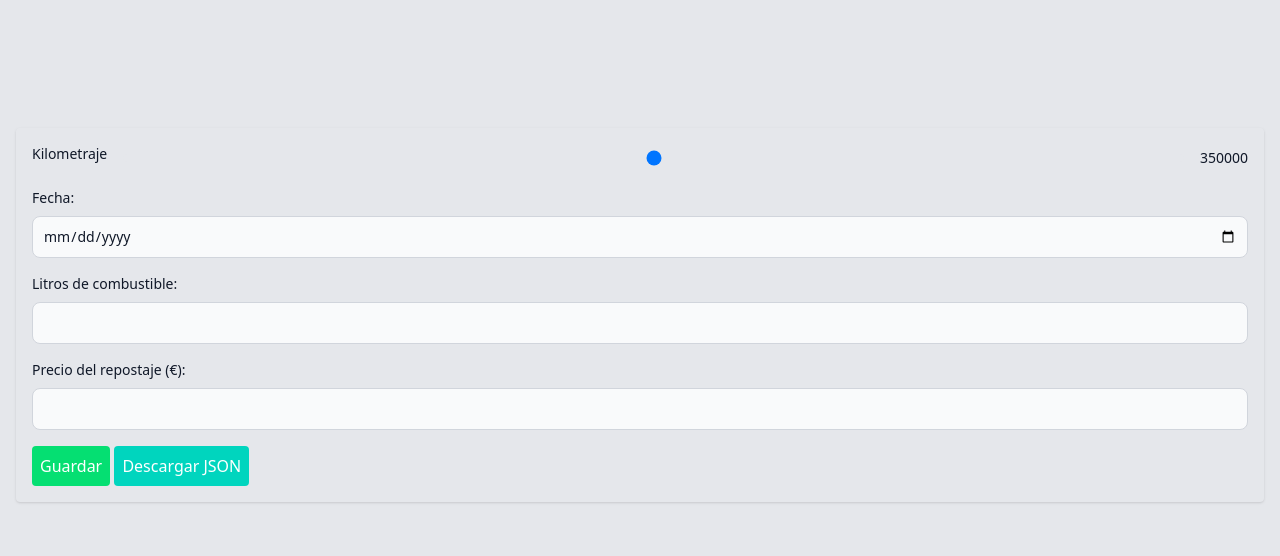
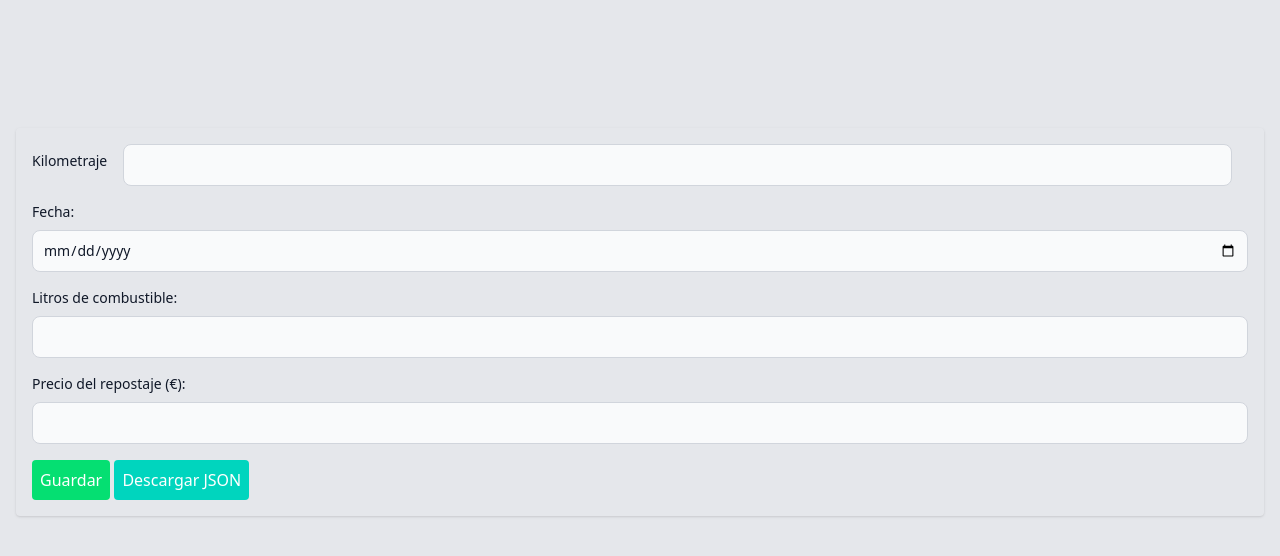
Before and after one commit to ChrisSharpDotEs/app, a plain HTML site: page index.html in a window 1280 px wide. Drawn offline with nearby package versions, Linux system fonts and the light colour scheme.

Commit message:
Update index.html

```diff
--- a/index.html
+++ b/index.html
@@ -13,16 +13,13 @@
     <div class="min-h-screen bg-gray-200 dark:bg-gray-800 py-32 px-4">
         <div class="rounded shadow p-4 dark:bg-gray-700">
             <div id="table-container"></div>
-            <form action="#">
+            <form onsubmit="guardarDatos(event)">
                 <div class="flex items-center gap-4 mb-4">
                     <label for="kilometers"
                         class="block mb-2 text-sm font-medium text-gray-900 dark:text-white">Kilometraje</label>
-                    <input id="kilometers" type="range" min="300000" max="400000"
-                        class="w-full h-2 bg-gray-200 dark:bg-gray-800 rounded-lg appearance-none cursor-pointer dark:bg-gray-700">
+                    <input id="kilometers" type="number" min="300000" max="400000" class="bg-gray-50 border border-gray-300 text-gray-900 text-sm rounded-lg focus:ring-blue-500 focus:border-blue-500 block w-full p-2.5 dark:bg-gray-700 dark:border-gray-600 dark:placeholder-gray-400 dark:text-white dark:focus:ring-blue-500 dark:focus:border-blue-500">
                     <span id="km-value" class="text-sm text-gray-900 dark:text-white">300000</span>
                 </div>
-            </form>
-            <form onsubmit="guardarDatos(event)">
                 <div class="mb-4">
                     <label class="block mb-2 text-sm font-medium text-gray-900 dark:text-white" for="fecha">Fecha:</label>
                     <input class="bg-gray-50 border border-gray-300 text-gray-900 text-sm rounded-lg focus:ring-blue-500 focus:border-blue-500 block w-full p-2.5 dark:bg-gray-700 dark:border-gray-600 dark:placeholder-gray-400 dark:text-white dark:focus:ring-blue-500 dark:focus:border-blue-500" type="date" id="fecha" required>
@@ -33,7 +30,7 @@
                 </div>
                 <div class="mb-4">
                     <label class="block mb-2 text-sm font-medium text-gray-900 dark:text-white" for="precio">Precio del repostaje (€):</label>
-                    <input class="bg-gray-50 border border-gray-300 text-gray-900 text-sm rounded-lg focus:ring-blue-500 focus:border-blue-500 block w-full p-2.5 dark:bg-gray-700 dark:border-gray-600 dark:placeholder-gray-400 dark:text-white dark:focus:ring-blue-500 dark:focus:border-blue-500" type="number" id="precio" step="0.01" required>
+                    <input class="bg-gray-50 border border-gray-300 text-gray-900 text-sm rounded-lg focus:ring-blue-500 focus:border-blue-500 block w-full p-2.5 dark:bg-gray-700 dark:bordcristianer-gray-600 dark:placeholder-gray-400 dark:text-white dark:focus:ring-blue-500 dark:focus:border-blue-500" type="number" id="precio" step="0.01" required>
                 </div>
                 <button class="p-2 bg-green-400 hover:bg-green-500 text-white rounded" type="submit">Guardar</button>
                 <button class="p-2 bg-teal-400 hover:bg-teal-500 text-white rounded" type="button" onclick="descargarJSON()">Descargar JSON</button>
```
